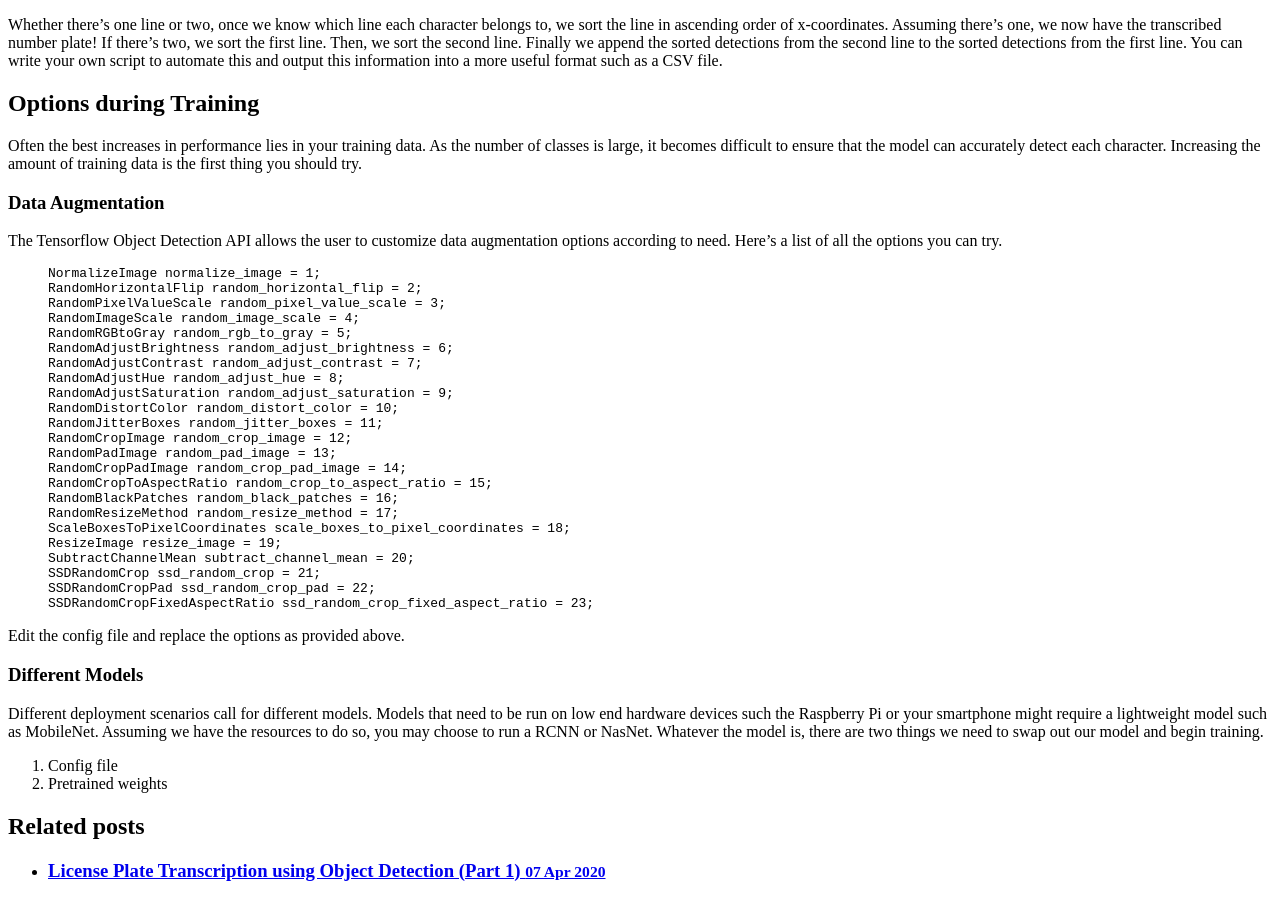
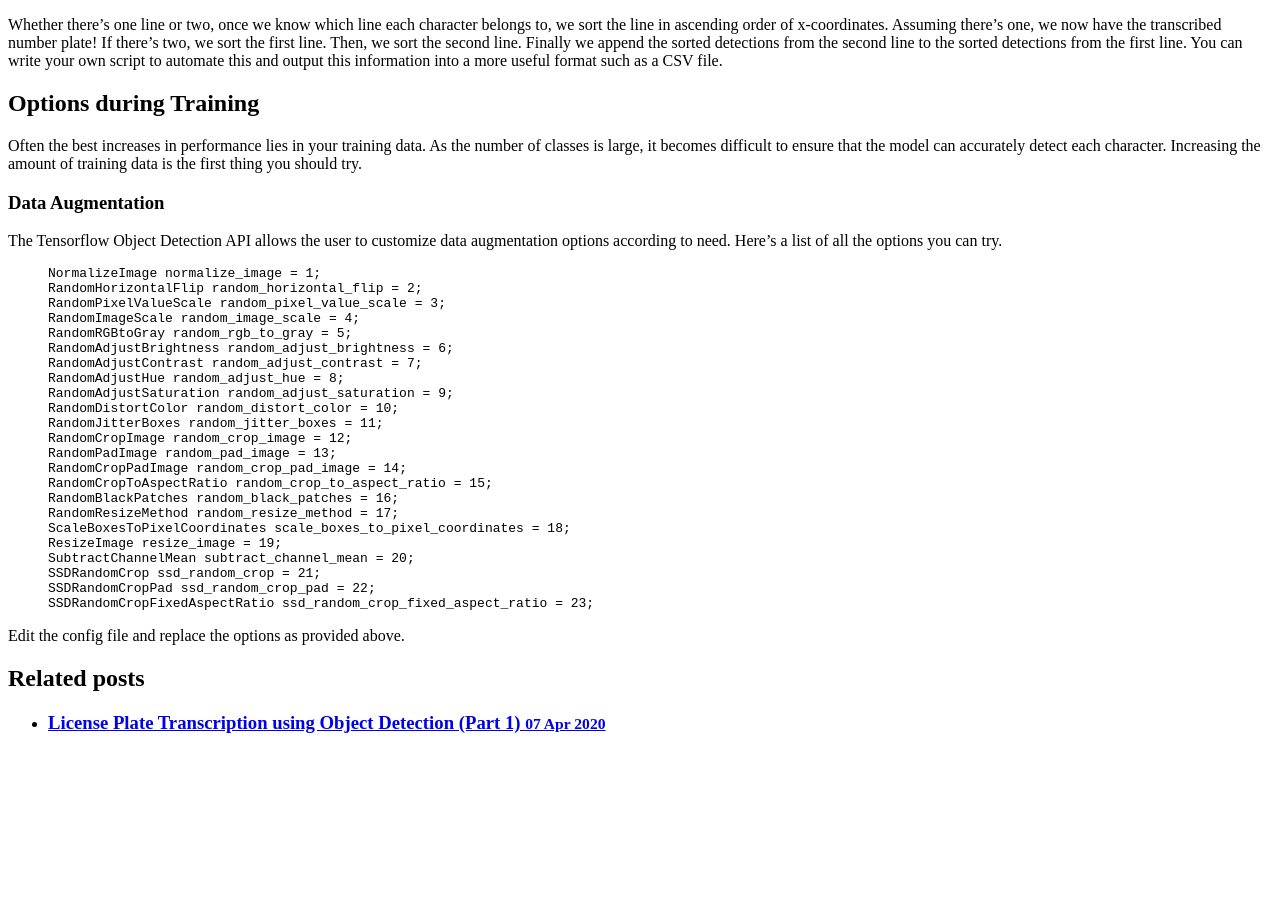
Before and after one commit to nick-nagaraj/nick-nagaraj.github.io, a Jekyll site: the page built from _posts/2020-04-14-object-detection-2.md, in a window 1280 px wide and 900 px high, scrolled down 2552 px. Built offline with Jekyll 4.4.1, drawn with Linux system fonts in a browser that asks for light colours; after the commit the page ends 3305 px from its top, so only the background shows below that.

```diff
--- a/_posts/2020-04-14-object-detection-2.md
+++ b/_posts/2020-04-14-object-detection-2.md
@@ -73,9 +73,3 @@
 {% endhighlight %}
 
 Edit the config file and replace the options as provided above.
-
-### Different Models
-Different deployment scenarios call for different models. Models that need to be run on low end hardware devices such the Raspberry Pi or your smartphone might require a lightweight model such as MobileNet. Assuming we have the resources to do so, you may choose to run a RCNN or NasNet. Whatever the model is, there are two things we need to swap out our model and begin training.
-
-1. Config file
-2. Pretrained weights
```
Also changed, not shown: _posts/2020-04-07-example-content.md (+10 -0 lines), 1 other file.
